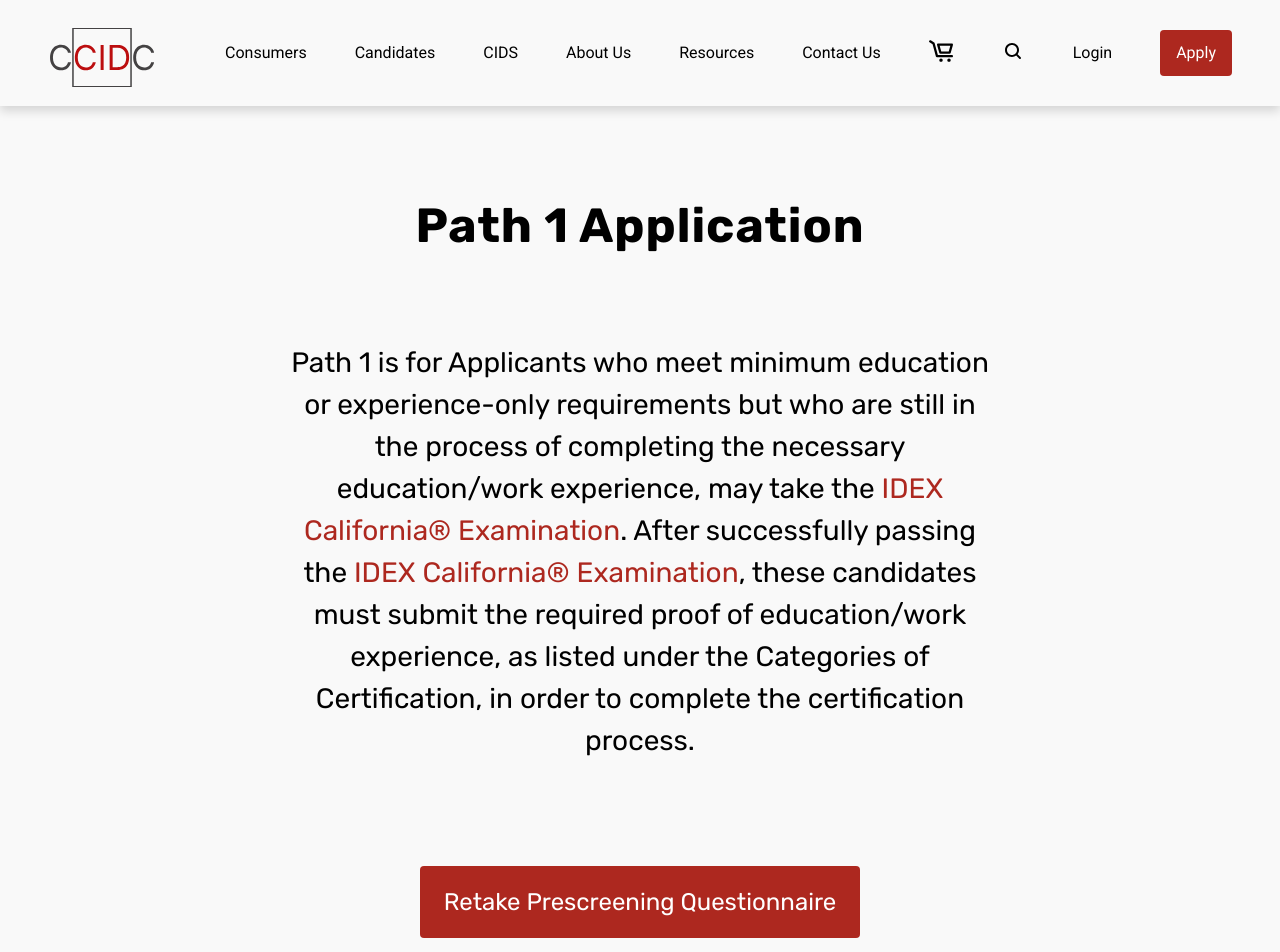
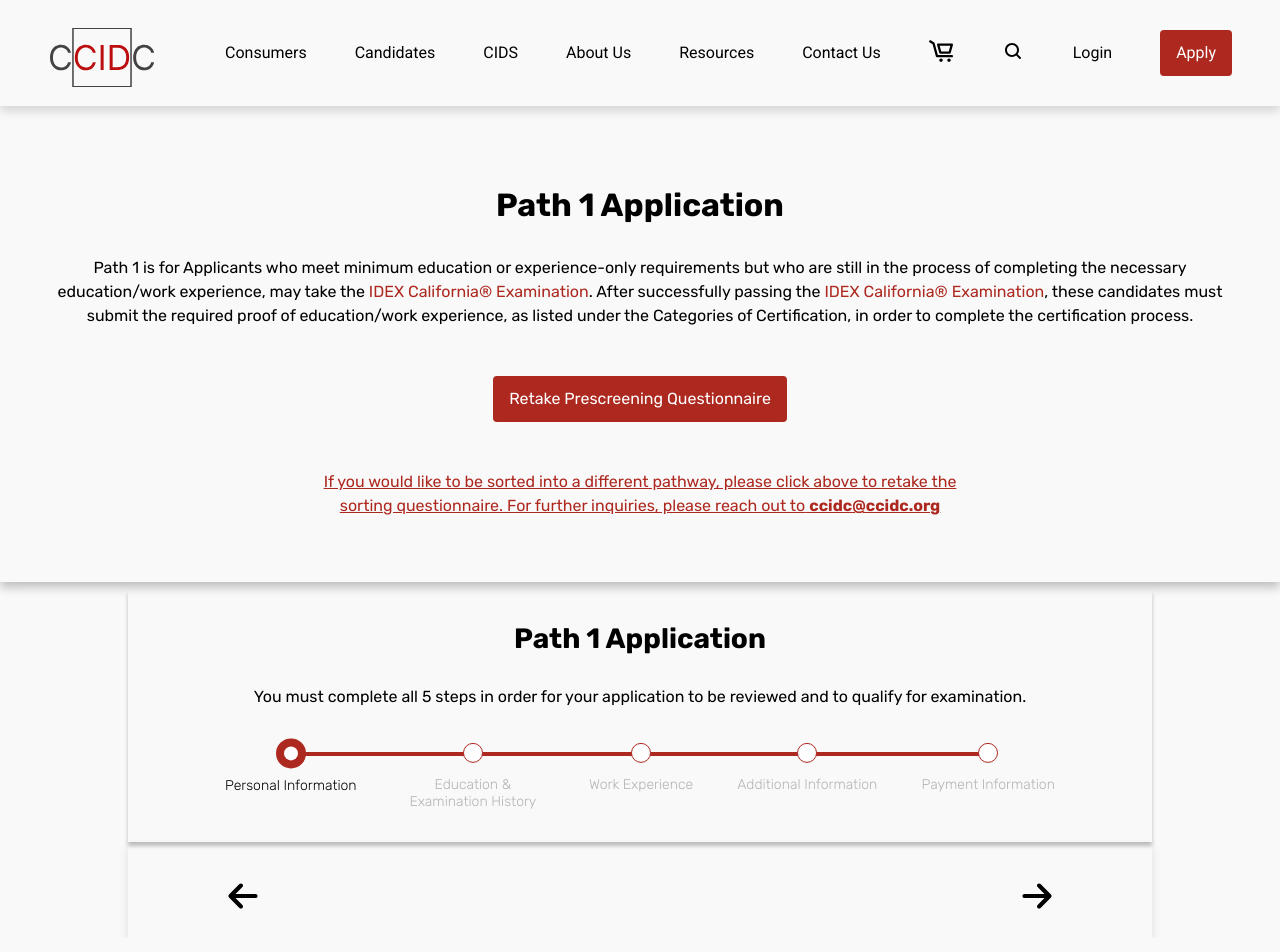
Before and after one commit to TritonSE/CCIDC-Application-Overhaul, a React (Vite) app in the folder frontend/: page / in a window 1280 px wide. Shown: the top 952 px of the page. Built offline with nearby package versions, Linux system fonts and the light colour scheme.

Commit message:
Proper layout resizing

```diff
--- a/frontend/src/components/PathwayTimeline.module.css
+++ b/frontend/src/components/PathwayTimeline.module.css
@@ -1,12 +1,12 @@
 :root {
-  --timeline-width: 70%;
+  --timeline-width: 830px;
 }
 
 .pathwayContainer {
   display: flex;
   flex-direction: column;
-  gap: 5em;
-  padding: 5em;
+  gap: 2rem;
+  padding: 2rem;
   box-shadow: 0px 4px 4px 0px #00000040;
 }
 
@@ -15,7 +15,6 @@
   font: var(--font-title-medium);
   margin: 0;
   padding: 0;
-  font-size: 2.5em;
 }
 
 .timelineDescription {
@@ -23,7 +22,6 @@
   font: var(--font-body);
   margin: 0;
   padding: 0;
-  font-size: 2em;
 }
 
 .timelineContainer {
@@ -58,7 +56,7 @@
   text-align: center;
   max-width: 9rem;
   font-family: "Rubik";
-  font-size: 1.5rem;
+  font-size: 0.875rem;
   font-weight: 300;
   text-align: center;
 }
@@ -69,10 +67,10 @@
 
 .timelineLine {
   position: absolute;
-  left: 60px;
-  right: 65px;
-  top: 15px;
   margin: 0;
   padding: 0;
-  border-top: 3px solid var(--color-ccidc-red);
+  width: 700px;
+  top: 14px;
+  left: 64px;
+  border: solid 2px var(--color-ccidc-red);
 }
--- a/frontend/src/pages/Application.tsx
+++ b/frontend/src/pages/Application.tsx
@@ -77,9 +77,7 @@ export const Application: React.FC<ApplicationProps> = ({ path }: ApplicationPro
 
         <div className={styles.pathContent}>{path_descriptions[path]}</div>
         <div className={styles.centeredContainer}>
-          <Button onClick={undefined} additionalStyle={styles.button2}>
-            Retake Prescreening Questionnaire
-          </Button>
+          <Button onClick={undefined}>Retake Prescreening Questionnaire</Button>
         </div>
 
         <p className={styles.note}>
--- a/frontend/src/stylesheets/Application.module.css
+++ b/frontend/src/stylesheets/Application.module.css
@@ -16,36 +16,31 @@
 
 .title {
   text-align: center;
-  padding-bottom: 4rem;
-  line-height: 48px;
-  letter-spacing: 0.02em;
-  font-size: 3em;
+  font: var(--font-title);
+  padding-bottom: 0.5em;
+  margin-top: 2.5em;
 }
 
 .pathContent {
   text-align: center;
-  line-height: 2em;
-  margin-left: 10em;
-  margin-right: 10em;
-  font-size: 1.75em;
-  padding-bottom: 2em;
+  font-family: var(--font-body);
+  width: 75em;
 }
 
 .centeredContainer {
   display: flex;
   justify-content: center;
   align-items: center;
-  padding-bottom: 3em;
+  padding-bottom: 2em;
   padding-top: 3em;
 }
 
 .note {
   display: inline;
+  justify-content: center;
   text-decoration: underline;
-  text-decoration-color: var(--color-ccidc-red);
   text-align: center;
-  padding-bottom: 5em;
-  font-size: 1.75em;
+  padding-bottom: 4em;
   color: var(--color-ccidc-red);
 }
 
@@ -66,6 +61,7 @@
 }
 
 .navigationContainer {
+  height: 6rem;
   padding: 10px;
   box-shadow: 0 5px 10px rgba(0, 0, 0, 0.1);
   display: flex;
@@ -73,24 +69,13 @@
 }
 
 .arrow {
-  margin-right: 10rem;
+  margin-right: 5rem;
 }
 
 .backArrow {
-  margin-left: 10rem;
+  margin-left: 5rem;
 }
 
 .navigationContainer img {
-  width: 150%;
+  margin-top: 1rem;
 }
-
-/* General Styling */
-button {
-  background: none;
-  display: flex;
-}
-
-.button2 {
-  padding: 1em;
-  font-size: 1.5em;
-}
```
